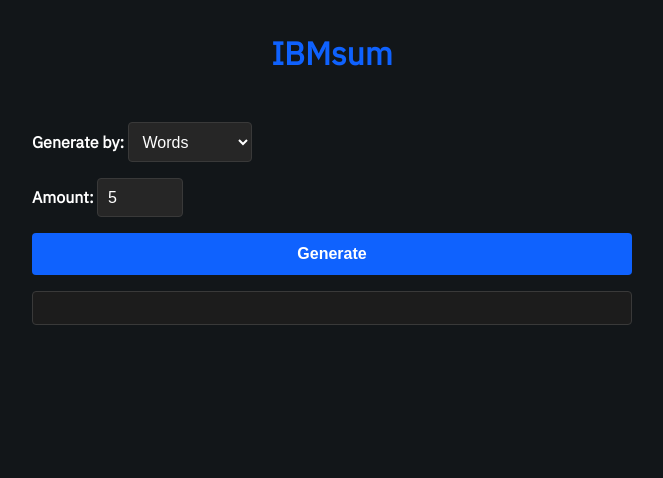
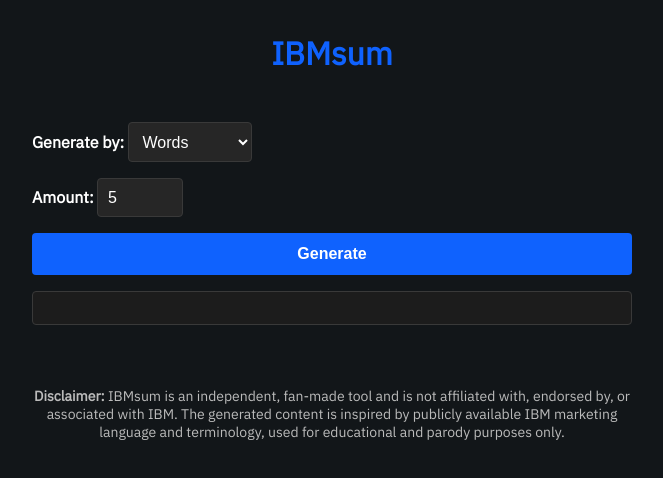
Before and after one commit to lildobber13/IBMsum, a plain HTML site: page index.html in a window 1280 px wide. Shown: the whole page, without its empty margins (308-971 px from the left). Drawn offline with Linux system fonts and the light colour scheme.

Commit message:
Add files via upload

```diff
--- a/index.html
+++ b/index.html
@@ -85,6 +85,15 @@
       display: none;
       margin-top: -0.5rem;
     }
+
+    footer {
+      margin: 2rem auto;
+      max-width: 600px;
+      font-size: 0.875rem;
+      color: #bbb;
+      text-align: center;
+      padding: 0 1rem;
+    }
   </style>
 </head>
 <body>
@@ -108,6 +117,10 @@
 
     <div id="output"></div>
   </main>
+
+  <footer>
+    <p><strong>Disclaimer:</strong> IBMsum is an independent, fan-made tool and is not affiliated with, endorsed by, or associated with IBM. The generated content is inspired by publicly available IBM marketing language and terminology, used for educational and parody purposes only.</p>
+  </footer>
 
   <script>
     const ibmWords = [
```
